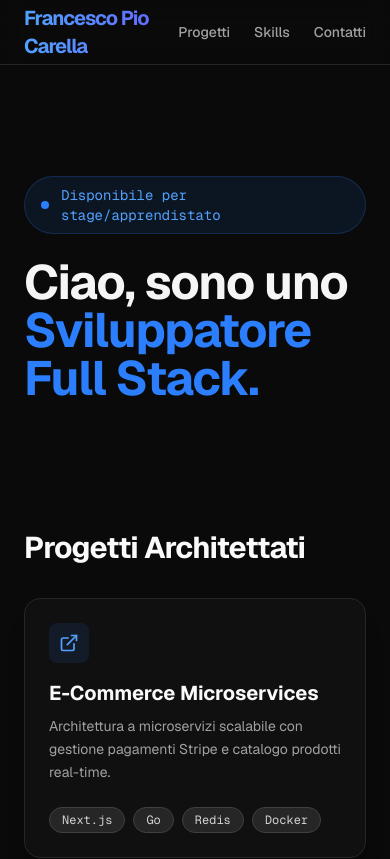
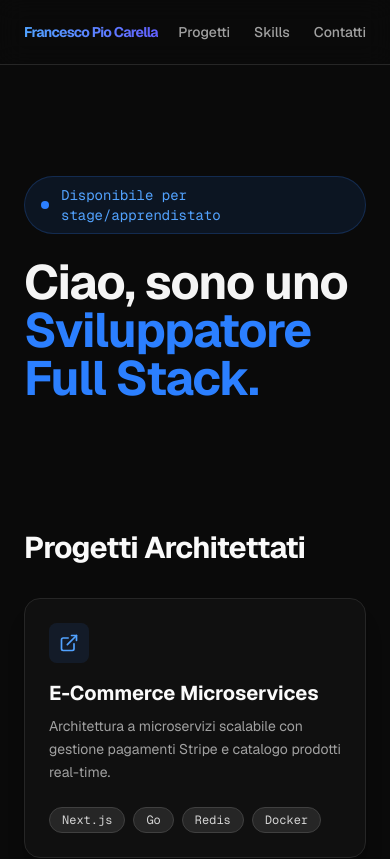
Before and after one commit to francescocarella019/mio-portfolio, a Next.js app: page / in a window 390 px wide. Shown: the top 859 px of the page. Built offline with nearby package versions, Linux system fonts and the light colour scheme.

Commit message:
reso il logo responsive

```diff
--- a/src/app/page.tsx
+++ b/src/app/page.tsx
@@ -35,7 +35,7 @@ export default function FullStackPortfolio() {
         <nav className="fixed top-0 w-full z-50 border-b border-neutral-800 bg-neutral-950/70 backdrop-blur-md">
           <div className="max-w-5xl mx-auto px-6 h-16 flex items-center justify-between">
           <span
-              className="text-xl font-bold tracking-tighter bg-gradient-to-r from-blue-400 to-indigo-500 bg-clip-text text-transparent">
+              className="text-sm  md:text-xl font-bold tracking-tighter bg-gradient-to-r from-blue-400 to-indigo-500 bg-clip-text text-transparent">
             Francesco Pio Carella
           </span>
             <ul className="flex gap-6 text-sm font-medium text-neutral-400">
@@ -70,7 +70,7 @@ export default function FullStackPortfolio() {
           </section>
 
           {/* PROJECTS SECTION - DINAMICA */}
-          <section id="progetti">
+          <section id="progetti" >
             <h2 className="text-3xl font-bold mb-8 tracking-tight">Progetti Architettati</h2>
             <div className="grid grid-cols-1 md:grid-cols-2 gap-6">
               {PROJECTS.map((project, index) => (
```
